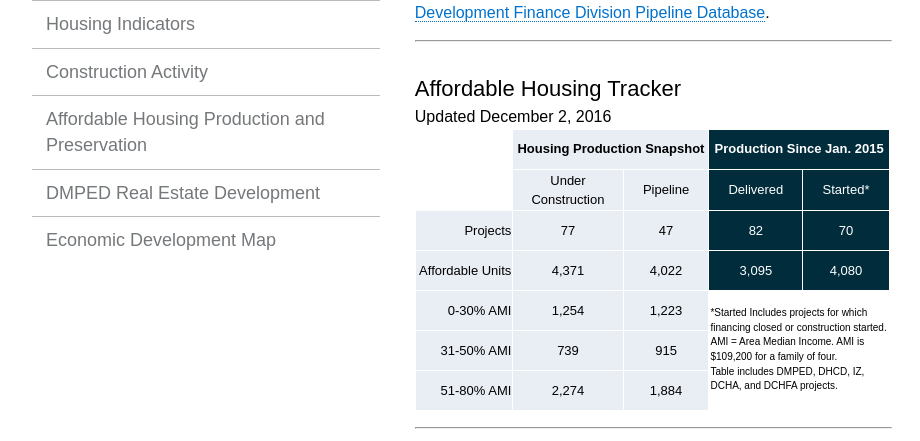
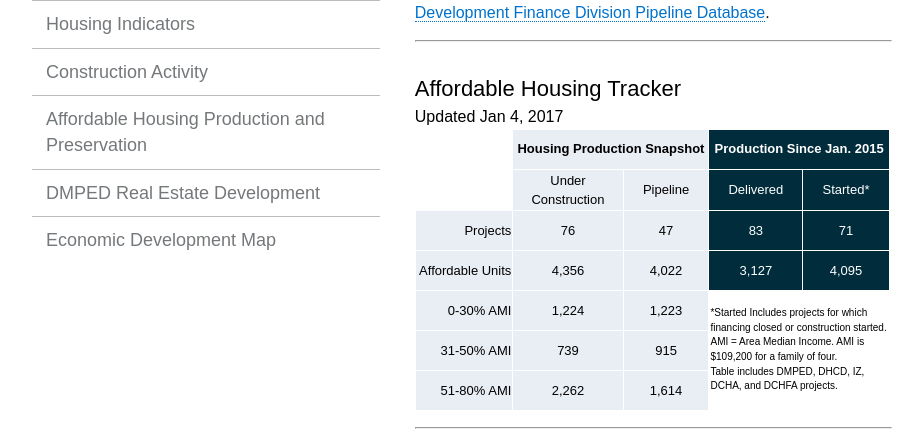
Before and after one commit to DCgov/economic-intelligence, a Jekyll site: the page built from affordable-production-preservation.html, in a window 1280 px wide, cut to the strip 357-798 px from the top of the page. Shown: the whole strip, without its empty margins (28-948 px from the left). Built offline with Jekyll 4.4.1, drawn with Linux system fonts in a browser that asks for light colours; nearby versions of some CDN libraries; some of the changed text lies outside the part shown.

Commit message:
Affordable housing update

```diff
--- a/affordable-production-preservation.html
+++ b/affordable-production-preservation.html
@@ -10,7 +10,7 @@ title: Affordable Housing Production and Preservation
 
 <div>
 	<h2>Affordable Housing Tracker</h2>
-		Updated December 2, 2016
+		Updated Jan 4, 2017
 	<div class="ahtable">
 		<table>
 			<tbody>
@@ -28,21 +28,21 @@ title: Affordable Housing Production and Preservation
 				</tr>
 				<tr>
 					<td style="text-align:right !important" bgcolor="#E9EDF4">Projects</td>
-					<td bgcolor="#E9EDF4">77</td>
+					<td bgcolor="#E9EDF4">76</td>
 					<td bgcolor="#E9EDF4">47</td>
-					<td bgcolor="#012C3B"><font color="#fff">82</font></td>
-					<td bgcolor="#012C3B"><font color="#fff">70</font></td>
+					<td bgcolor="#012C3B"><font color="#fff">83</font></td>
+					<td bgcolor="#012C3B"><font color="#fff">71</font></td>
 				</tr>
 				<tr>
 					<td style="text-align:right !important" bgcolor="#E9EDF4">Affordable Units</td>
-					<td bgcolor="#E9EDF4">4,371</td>
+					<td bgcolor="#E9EDF4">4,356</td>
 					<td bgcolor="#E9EDF4">4,022</td>
-					<td bgcolor="#012C3B"><font color="#fff">3,095</font></td>
-					<td bgcolor="#012C3B"><font color="#fff">4,080</font></td>
+					<td bgcolor="#012C3B"><font color="#fff">3,127</font></td>
+					<td bgcolor="#012C3B"><font color="#fff">4,095</font></td>
 				</tr>
 				<tr>
 					<td style="text-align:right !important" bgcolor="#E9EDF4" border="0">0-30% AMI</td>
-					<td bgcolor="#E9EDF4">1,254</td>
+					<td bgcolor="#E9EDF4">1,224</td>
 					<td bgcolor="#E9EDF4">1,223</td>
 					<td colspan="2" rowspan="3" style="text-align:left !important; font-size:x-small !important">*Started Includes projects for which financing closed or construction started.<br>AMI = Area Median Income. AMI is $109,200 for a family of four.<br>Table includes DMPED, DHCD, IZ, DCHA, and DCHFA projects. </td>
 				</tr>
@@ -53,8 +53,8 @@ title: Affordable Housing Production and Preservation
 				</tr>
 				<tr>
 					<td style="text-align:right !important" bgcolor="#E9EDF4">51-80% AMI</td>
-					<td bgcolor="#E9EDF4">2,274</td>
-					<td bgcolor="#E9EDF4">1,884</td>
+					<td bgcolor="#E9EDF4">2,262</td>
+					<td bgcolor="#E9EDF4">1,614</td>
 				</tr>
 			</tbody>
 		</table>
--- a/assets/data/affhousing-del.csv
+++ b/assets/data/affhousing-del.csv
@@ -1,83 +1,84 @@
 Project Delivered,Ward,Units
-1115 H Street Condos,6,4
-"1350 Florida Avenue, NW (Previously, 2221 14th Street NW)",1,4
+Brooks Row,5,2
+The Bixby,6,39
+Brookland Station,5,1
+Channing Phillips,6,56
+Edgewood Terrace I,5,292
+HFH Transition House,7,7
+Kara House,1,10
+North Capitol Commons,6,123
+Phyllis Wheatley,6,84
+The Apex,1,2
+The Corey,5,6
+The Grove at Parkside,7,186
+The Morgan,1,4
 1350 Maryland Ave Residential,6,7
-1412 Chapin Street NW,1,4
-1600 Pennsylvania Avenue SE,6,8
 1919 Calvert St Tenants Association,1,14
-255 Carroll Street (Takoma Central),4,9
 2321 4th Street NE,5,116
-2920 Georgia Avenue NW,1,2
 301 H Street NE ,6,3
 30th Place Crescent Townhomes I,5,5
 "525 Water Street, SW",6,11
 5333 Connecticut Ave NW,3,19
 5741 Colorado Tenant Association,4,28
+Bailey Flats,2,2
+Cambridge Row,6,1
+City Homes at Sheridan Station 2c,8,20
+Cornerstone Community Supportive Housing,4,7
+Delta Commons (Partner Arms 4),7,36
+Fahrenheit,4,3
+Fort Lincoln the Villages at Dakota Crossing Phase III,5,24
+Girard Street Community Partners,5,25
+Hecht's Warehouse District,5,27
+Israel Manor Senior Residences,5,47
+Juniper Heights,4,81
+Kendall Row,6,2
+Lincoln Westmoreland,6,108
+Lumen Condominiums,1,2
+Metro Village,4,120
+Miriam's House (N Street Village),1,25
+Morton Street Mews,1,2
+Ontario 17 (1700 Columbia Road NW),1,9
+Owen House,5,4
+Park Van Ness,3,26
+Partner Arms I,4,14
+Quincy at Fourteenth,4,2
+"RAP, Inc. Community Based Residential Facility",5,38
+Rosedale Townhomes / 17 Solar,6,12
+"Tenley View (4600 Wisconsin Avenue, NW)",3,6
+The Adamo (1827 Adams Mill Road NW),1,3
+The Apollo,6,35
+The Gregory Apartments,8,124
+The Norwood,2,84
+The Warder,1,1
+The Yards - N Building,6,66
+Willow and Maple,4,5
+1115 H Street Condos,6,4
+"1350 Florida Avenue, NW (Previously, 2221 14th Street NW)",1,4
+1412 Chapin Street NW,1,4
+1600 Pennsylvania Avenue SE,6,8
+255 Carroll Street (Takoma Central),4,9
+2920 Georgia Avenue NW,1,2
 62nd Street Apartments (w/ PADD) - Phase II (Eastbrooke Apartments),7,39
 6925 Georgia Ave,4,27
 Atlantic Plumbing (2030 8th Street NW),1,6
 Atlantic Plumbing rental,1,29
 "B Street (5026 B Street, SE)",7,1
-Bailey Flats,2,2
-Brookland Station,5,1
 Buxton Condominium,8,24
-Cambridge Row,6,1
 Channel Square,6,147
-Channing Phillips,6,56
-City Homes at Sheridan Station 2c,8,20
-Cornerstone Community Supportive Housing,4,7
-Delta Commons (Partner Arms 4),7,36
 Eden (2360 Champlain Street NW),1,2
-Edgewood Terrace I,5,292
-Fahrenheit,4,3
-Fort Lincoln the Villages at Dakota Crossing Phase III,5,24
 Georgia Gibson (3205 Georgia Avenue NW),1,5
-Girard Street Community Partners,5,25
-Hecht's Warehouse District,5,27
-HFH Transition House,7,7
 Holm (1101 Rhode Island Avenue NW),2,3
-Israel Manor Senior Residences,5,47
-Juniper Heights,4,81
 Justice Park,1,28
-Kara House,1,10
-Kendall Row,6,2
 Kingston Condominium (401 15th Street SE),6,2
-Lincoln Westmoreland,6,108
-Lumen Condominiums,1,2
-Metro Village,4,120
-Miriam's House (N Street Village),1,25
-Morton Street Mews,1,2
-North Capitol Commons,6,123
 Oak Street Apartments,1,51
-Ontario 17 (1700 Columbia Road NW),1,9
 Ontario Court,1,27
-Owen House,5,4
-Park Van Ness,3,26
-Partner Arms I,4,14
-Phyllis Wheatley,6,84
-Quincy at Fourteenth,4,2
-"RAP, Inc. Community Based Residential Facility",5,38
-Rosedale Townhomes / 17 Solar,6,12
 Sheridan Station - Phase III,8,133
 SOME Scattered Site Phase II,6,98
-"Tenley View (4600 Wisconsin Avenue, NW)",3,6
-The Adamo (1827 Adams Mill Road NW),1,3
-The Apex,1,2
-The Apollo,6,35
 "The Bentley (1328 14th Street, NW)",2,4
-The Bixby (Phase I),6,9
 "The Colonel (1250 9th Street, NW)",2,6
 The Corcoran at 14th,2,3
-The Corey,5,6
-The Gregory Apartments,8,124
-The Grove at Parkside,7,186
-The Morgan,1,4
-The Norwood,2,84
 The SeVerna Phase II (The SeVerna II LLC/Golden Rule Apartments Inc.),6,133
 The Shay East,1,7
 The Shay West,1,12
-The Warder,1,1
-The Yards - N Building,6,66
 Trinity Plaza (Retail Worker Housing Demo Initiative),8,49
 Tyler House,6,284
-Willow and Maple,4,5
--- a/assets/data/affhousing-st.csv
+++ b/assets/data/affhousing-st.csv
@@ -1,5 +1,6 @@
 Project Started,Ward,Units
 Walter Reed (Developer Only),4,318
+Town Center South,6,15
 5201 Hayes St (Deanwood Hills),7,150
 Altamont Place (Rehab),8,36
 Unity 25,4,27
@@ -38,7 +39,7 @@ SOME Benning Road,7,178
 The Homestead Apartments,4,45
 1011 M Street NW,2,7
 "1326 Florida Avenue, NE",5,4
-1350 Maryland Residential,6,7
+1350 Maryland Ave Residential,6,7
 "3559 Georgia Avenue, NW",1,2
 Atlantic Terrace/Atlantic Gardens,8,303
 Capitol Crossing,6,50
@@ -57,7 +58,7 @@ Miriam's House,1,25
 Morton Street Mews ,1,2
 Ontario Court,1,27
 Owen House,5,4
-Partner Arms 1,4,14
+Partner Arms I,4,14
 Phyllis Wheatley,6,84
 "Pleasant Park Cooperative, Inc.",7,60
 The Apollo ,6,35
@@ -69,4 +70,3 @@ The One-Five,6,5
 Valencia Apartments,4,32
 Vizcaya Apartments,4,17
 West End Square 50,2,55
-,,
```
Also changed, not shown: 2 other files.
